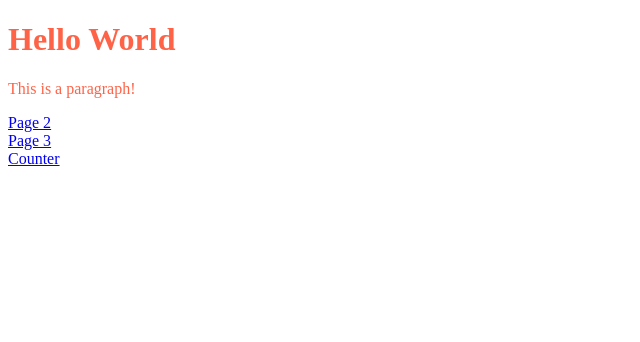
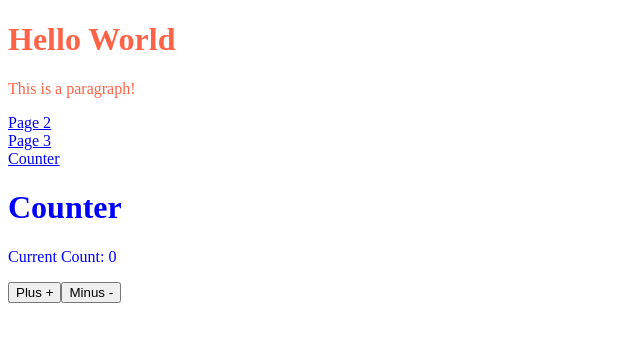
Before and after one commit to sandond77/gatsby_tutorial, a Gatsby site: page / in a window 1280 px wide. Shown: the whole page, without its empty margins (0-640 px from the left). Built offline with nearby package versions, Linux system fonts and the light colour scheme; Gatsby itself is replaced by a stand-in of ours.

Commit message:
end of components tutorial. ~37:07

```diff
--- a/src/pages/counter.js
+++ b/src/pages/counter.js
@@ -9,7 +9,7 @@ class counter extends Component {
 	render() {
 		let count = this.state.count;
 		return (
-			<div>
+			<div style={{color: this.props.color}}>
 				<h1> Counter </h1>
 				<p> Current Count: {this.state.count}</p>
 				<button onClick={()=>
--- a/src/pages/index.js
+++ b/src/pages/index.js
@@ -1,5 +1,6 @@
 import React from "react"
 import Link from "gatsby-link"
+import Counter from "./counter.js"
 
 export default () =>
 	<div style={{color:'tomato'}} >
@@ -10,4 +11,6 @@ export default () =>
 		<Link to="/dir1/page-3/">Page 3 </Link>
 		<br />
 		<Link to="/counter/">Counter </Link>
+		<br />
+		<Counter color="blue"/>
 	</div>
```
